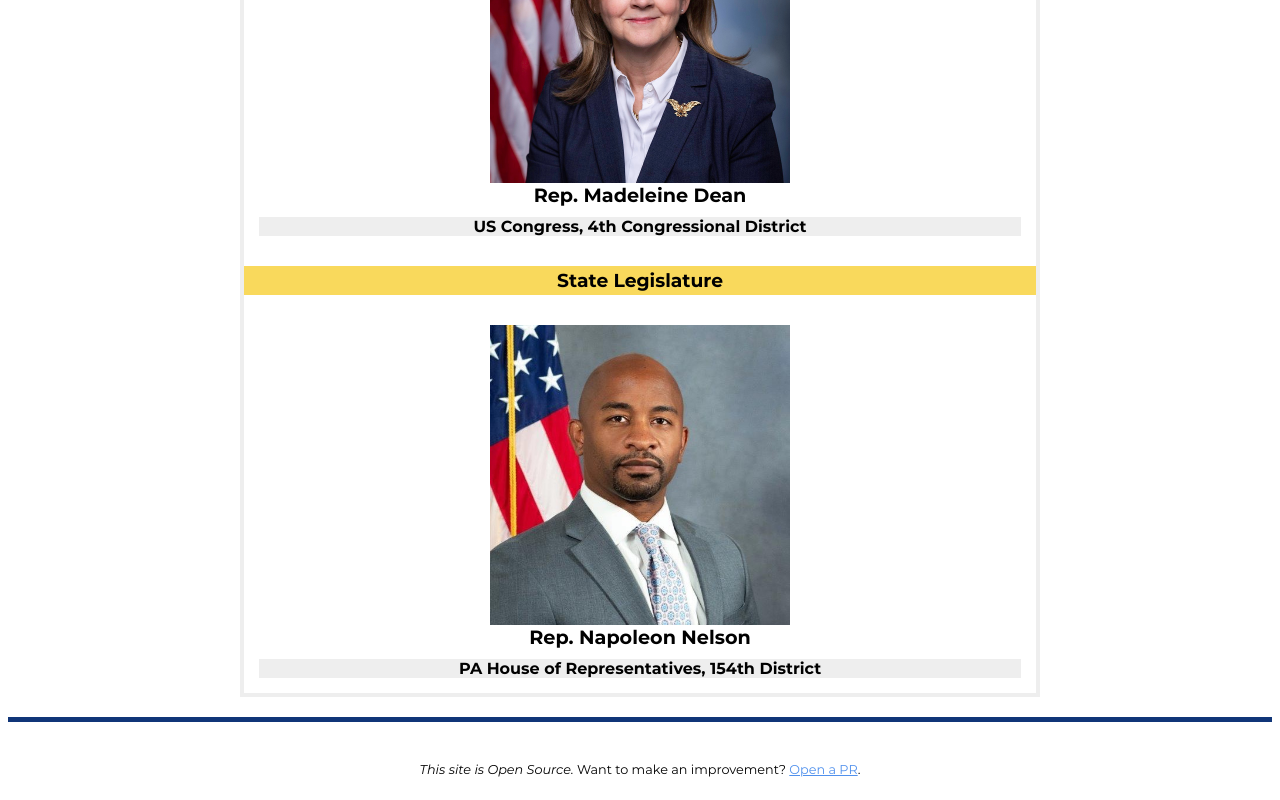
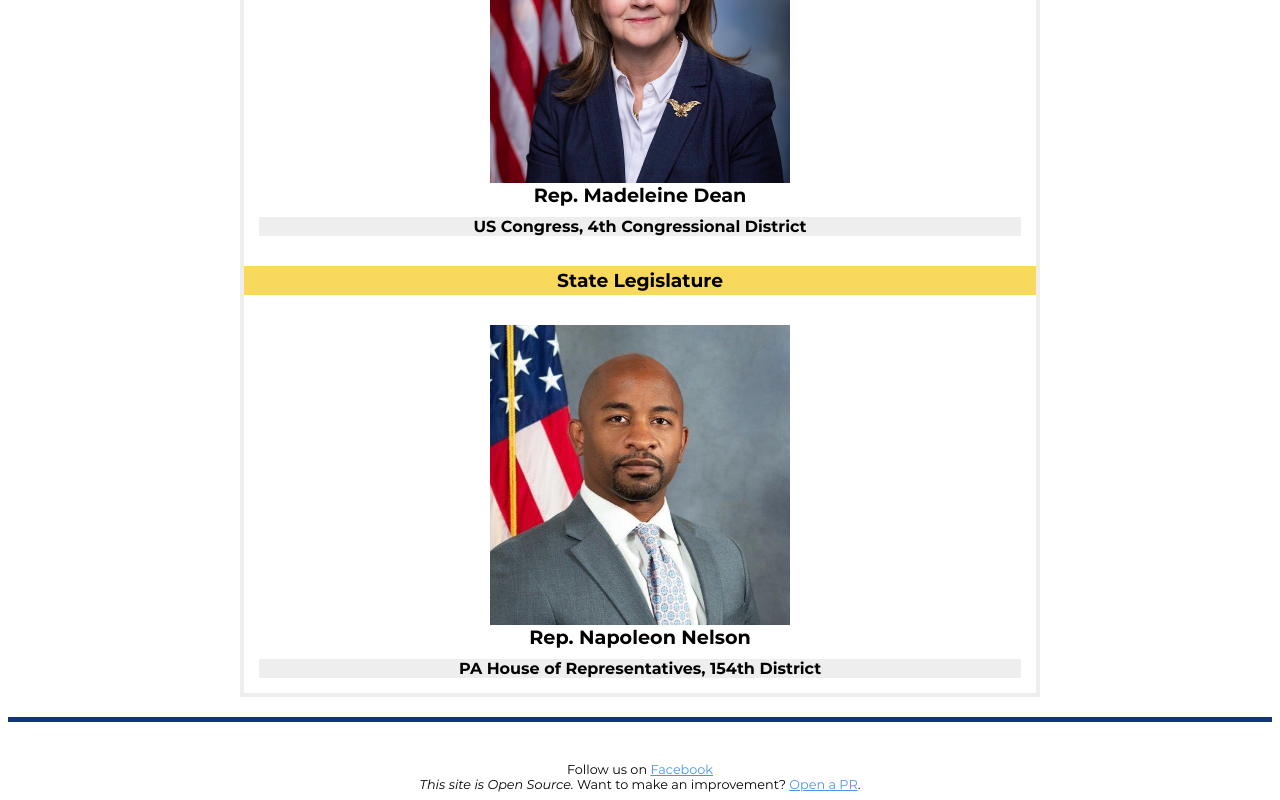
Before and after one commit to Cheltenham-Democratic-Committee/website, a SvelteKit app: page /vote in a window 1280 px wide. Shown: the part 1903-2703 px from the top of the page. Built offline with nearby package versions, Linux system fonts and the light colour scheme.

Commit message:
Add Facebook information

```diff
--- a/src/routes/+layout.svelte
+++ b/src/routes/+layout.svelte
@@ -42,8 +42,13 @@
 </div>
 
 <div id="footer">
-	<em>This site is Open Source.</em> Want to make an improvement?
-	<a href="https://github.com/Cheltenham-Democratic-Committee/website/">Open a PR</a>.
+	<div class="social">
+		Follow us on <a href="https://www.facebook.com/cheltdems">Facebook</a>
+	</div>
+	<div>
+		<em>This site is Open Source.</em> Want to make an improvement?
+		<a href="https://github.com/Cheltenham-Democratic-Committee/website/">Open a PR</a>.
+	</div>
 </div>
 
 <style>
```
Also changed, not shown: static/images/candidates/2024/emcclelland.png (added).
